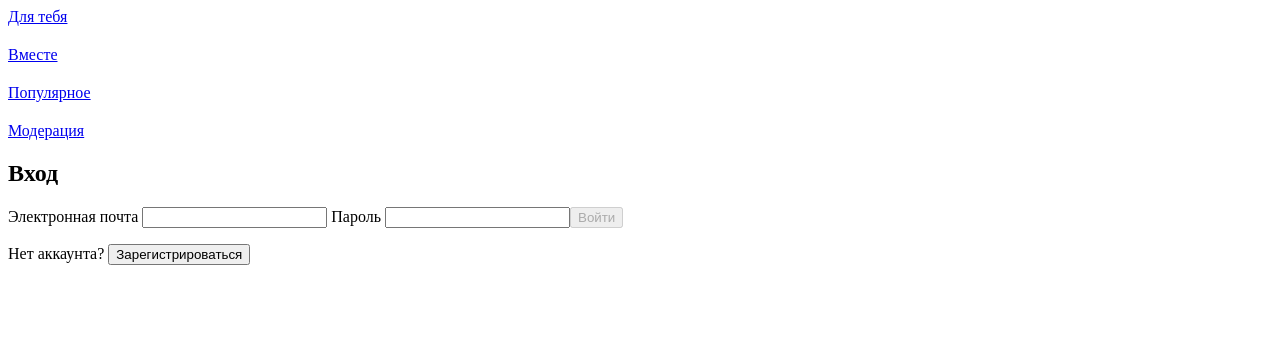
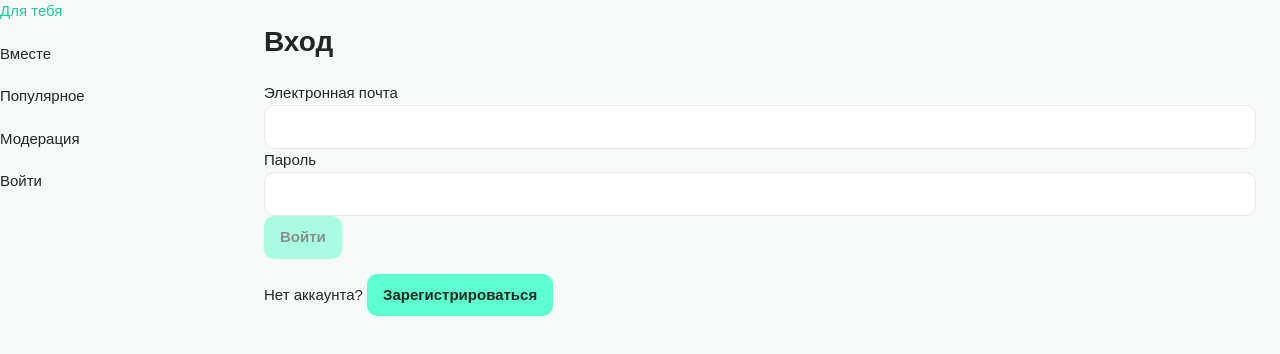
Before and after one commit to vvlaads/watchlist-for-us, an Angular app in the folder frontend/: page /auth in a window 1280 px wide. Shown: the top 354 px of the page. Built offline with nearby package versions, Linux system fonts and the light colour scheme; no server answers.

Commit message:
style: add global styles, update navigation

```diff
--- a/frontend/src/app/app.html
+++ b/frontend/src/app/app.html
@@ -1,5 +1,7 @@
-<app-navigation />
+<div class="layout">
+  <app-navigation />
 
-<main class="main">
-  <router-outlet />
-</main>
+  <main class="main">
+    <router-outlet />
+  </main>
+</div>
--- a/frontend/src/app/app.scss
+++ b/frontend/src/app/app.scss
@@ -0,0 +1,15 @@
+.layout {
+    display: flex;
+    min-height: 100vh;
+}
+
+app-navigation {
+    width: 240px;
+    flex-shrink: 0;
+}
+
+.main {
+    flex: 1;
+    min-width: 0;
+    padding: 24px;
+}
--- a/frontend/src/app/app.ts
+++ b/frontend/src/app/app.ts
@@ -1,6 +1,7 @@
-import { Component, signal } from '@angular/core';
+import { Component, inject, OnInit, signal } from '@angular/core';
 import { RouterOutlet } from '@angular/router';
 import { Navigation } from './navigation/navigation';
+import { AuthService } from './services/auth-service';
 
 @Component({
   imports: [RouterOutlet, Navigation],
@@ -8,6 +9,11 @@ import { Navigation } from './navigation/navigation';
   styleUrl: './app.scss',
   templateUrl: './app.html',
 })
-export class App {
+export class App implements OnInit {
   protected readonly title = signal('frontend');
+  private readonly authService = inject(AuthService);
+
+  ngOnInit(): void {
+    this.authService.loadCurrentUser();
+  }
 }
--- a/frontend/src/app/navigation/navigation.html
+++ b/frontend/src/app/navigation/navigation.html
@@ -15,5 +15,17 @@
         <a routerLink="/moder" routerLinkActive="active">
             Модерация
         </a>
+
+        <div class="navigation-footer">
+            @if (authService.currentUser(); as user) {
+            <a [routerLink]="['/users/', user.uuid]" routerLinkActive="active">
+                {{ user.username }}
+            </a>
+            } @else {
+            <a routerLink="/auth" routerLinkActive="active">
+                Войти
+            </a>
+            }
+        </div>
     </nav>
 </div>
--- a/frontend/src/app/navigation/navigation.scss
+++ b/frontend/src/app/navigation/navigation.scss
@@ -1,4 +1,6 @@
 .navigation {
+    background-color: var(--color-background);
+
     &-container {
         display: flex;
         flex-direction: column;
--- a/frontend/src/app/navigation/navigation.ts
+++ b/frontend/src/app/navigation/navigation.ts
@@ -1,5 +1,7 @@
-import { Component } from '@angular/core';
+import { Component, inject } from '@angular/core';
 import { RouterLink, RouterLinkActive } from '@angular/router';
+import { User } from '../interfaces/User';
+import { AuthService } from '../services/auth-service';
 
 @Component({
   imports: [RouterLink, RouterLinkActive],
@@ -7,4 +9,6 @@ import { RouterLink, RouterLinkActive } from '@angular/router';
   styleUrl: './navigation.scss',
   templateUrl: './navigation.html',
 })
-export class Navigation { }
+export class Navigation {
+  readonly authService = inject(AuthService);
+}
--- a/frontend/src/app/services/auth-service.ts
+++ b/frontend/src/app/services/auth-service.ts
@@ -1,16 +1,16 @@
-import { Injectable } from '@angular/core';
+import { Injectable, signal } from '@angular/core';
 import { HttpClient } from '@angular/common/http';
-import { Observable } from 'rxjs';
+import { Observable, catchError, of, switchMap, tap } from 'rxjs';
 import { User } from '../interfaces/User';
 import { LoginRequest, RegisterRequest } from '../interfaces/auth';
-import { switchMap } from 'rxjs';
 
 @Injectable({
     providedIn: 'root'
 })
 export class AuthService {
+    private readonly apiUrl = '/api/auth';
 
-    private readonly apiUrl = '/api/auth';
+    readonly currentUser = signal<User | null>(null);
 
     constructor(private http: HttpClient) { }
 
@@ -18,27 +18,37 @@ export class AuthService {
         return this.http.get<User>(`${this.apiUrl}/me`);
     }
 
-    register(request: RegisterRequest): Observable<User> {
-        return this.getCsrfToken().pipe(
-            switchMap(() =>
-                this.http.post<User>(`${this.apiUrl}/register`, request)
-            )
-        );
+    loadCurrentUser(): void {
+        this.getCurrentUser().pipe(
+            tap(user => this.currentUser.set(user)),
+            catchError(() => {
+                this.currentUser.set(null);
+                return of(null);
+            })
+        ).subscribe();
     }
 
     login(request: LoginRequest): Observable<User> {
         return this.getCsrfToken().pipe(
-            switchMap(() =>
-                this.http.post<User>(`${this.apiUrl}/login`, request)
-            )
+            switchMap(() => this.http.post<User>(`${this.apiUrl}/login`, request)),
+            tap(user => this.currentUser.set(user))
+        );
+    }
+
+    register(request: RegisterRequest): Observable<User> {
+        return this.getCsrfToken().pipe(
+            switchMap(() => this.http.post<User>(`${this.apiUrl}/register`, request))
         );
     }
 
     logout(): Observable<void> {
-        return this.http.post<void>(`${this.apiUrl}/logout`, {});
+        return this.getCsrfToken().pipe(
+            switchMap(() => this.http.post<void>(`${this.apiUrl}/logout`, {})),
+            tap(() => this.currentUser.set(null))
+        );
     }
 
     getCsrfToken() {
-        return this.http.get('/api/auth/csrf');
+        return this.http.get(`${this.apiUrl}/csrf`);
     }
 }
--- a/frontend/src/styles.scss
+++ b/frontend/src/styles.scss
@@ -1,7 +1,154 @@
 :root {
+    /* Основные цвета */
     --color-primary: #5dffce;
+    --color-primary-hover: #42eabb;
+    --color-primary-dark: #20c99b;
 
-    --color-border: #eee;
+    /* Фон и поверхности */
+    --color-background: #f7f9f8;
+    --color-surface: #ffffff;
+    --color-surface-hover: #f0f5f3;
 
-    --color-surface: #e4e4e4;
+    /* Текст */
+    --color-text: #202824;
+    --color-text-secondary: #78827d;
+    --color-text-muted: #a0aaa5;
+
+    /* Границы */
+    --color-border: #e5ebe8;
+    --color-border-focus: var(--color-primary-dark);
+
+    /* Состояния */
+    --color-error: #e05252;
+    --color-success: #20a879;
+
+    /* Размеры */
+    --sidebar-width: 240px;
+    --content-padding: 28px;
+
+    /* Скругления */
+    --radius-small: 6px;
+    --radius-medium: 10px;
+    --radius-large: 16px;
+
+    /* Тени */
+    --shadow-small: 0 2px 8px rgb(0 0 0 / 5%);
+    --shadow-medium: 0 4px 16px rgb(0 0 0 / 8%);
 }
+
+* {
+    box-sizing: border-box;
+}
+
+body {
+    margin: 0;
+    min-width: 320px;
+    min-height: 100vh;
+    background: var(--color-background);
+    color: var(--color-text);
+    font-family: Arial, sans-serif;
+    font-size: 15px;
+    line-height: 1.5;
+}
+
+/* Заголовки */
+
+h1,
+h2,
+h3,
+h4 {
+    margin-top: 0;
+    color: var(--color-text);
+    line-height: 1.25;
+}
+
+h1 {
+    font-size: 28px;
+}
+
+h2 {
+    font-size: 22px;
+}
+
+h3 {
+    font-size: 18px;
+}
+
+/* Ссылки */
+
+a {
+    color: inherit;
+    text-decoration: none;
+}
+
+a:hover {
+    color: var(--color-primary-dark);
+}
+
+/* Кнопки */
+
+button {
+    border: none;
+    border-radius: var(--radius-medium);
+    padding: 10px 16px;
+    background: var(--color-primary);
+    color: var(--color-text);
+    font: inherit;
+    font-weight: 600;
+    cursor: pointer;
+    transition: background 0.2s, transform 0.2s;
+}
+
+button:hover:not(:disabled) {
+    background: var(--color-primary-hover);
+}
+
+button:active:not(:disabled) {
+    transform: scale(0.98);
+}
+
+button:disabled {
+    opacity: 0.5;
+    cursor: not-allowed;
+}
+
+/* Поля ввода */
+
+input,
+textarea,
+select {
+    width: 100%;
+    border: 1px solid var(--color-border);
+    border-radius: var(--radius-medium);
+    padding: 10px 12px;
+    background: var(--color-surface);
+    color: var(--color-text);
+    font: inherit;
+    outline: none;
+    transition: border-color 0.2s, box-shadow 0.2s;
+}
+
+input:focus,
+textarea:focus,
+select:focus {
+    border-color: var(--color-border-focus);
+    box-shadow: 0 0 0 3px rgb(32 201 155 / 12%);
+}
+
+input::placeholder,
+textarea::placeholder {
+    color: var(--color-text-muted);
+}
+
+/* Изображения */
+
+img {
+    max-width: 100%;
+}
+
+/* Выделение текста */
+
+::selection {
+    background: var(--color-primary);
+    color: var(--color-text);
+}
```
Also changed, not shown: 1 other file (tests, documents, lock files or other folders).
